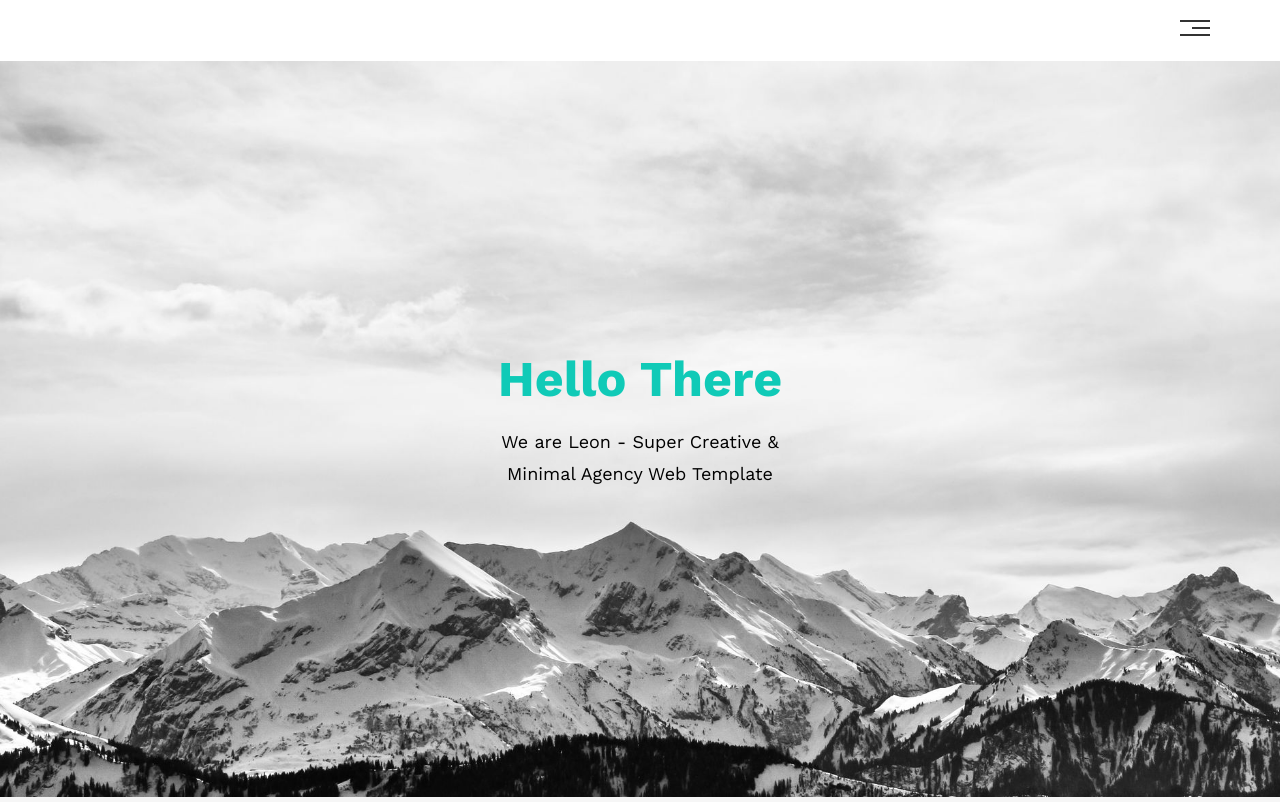
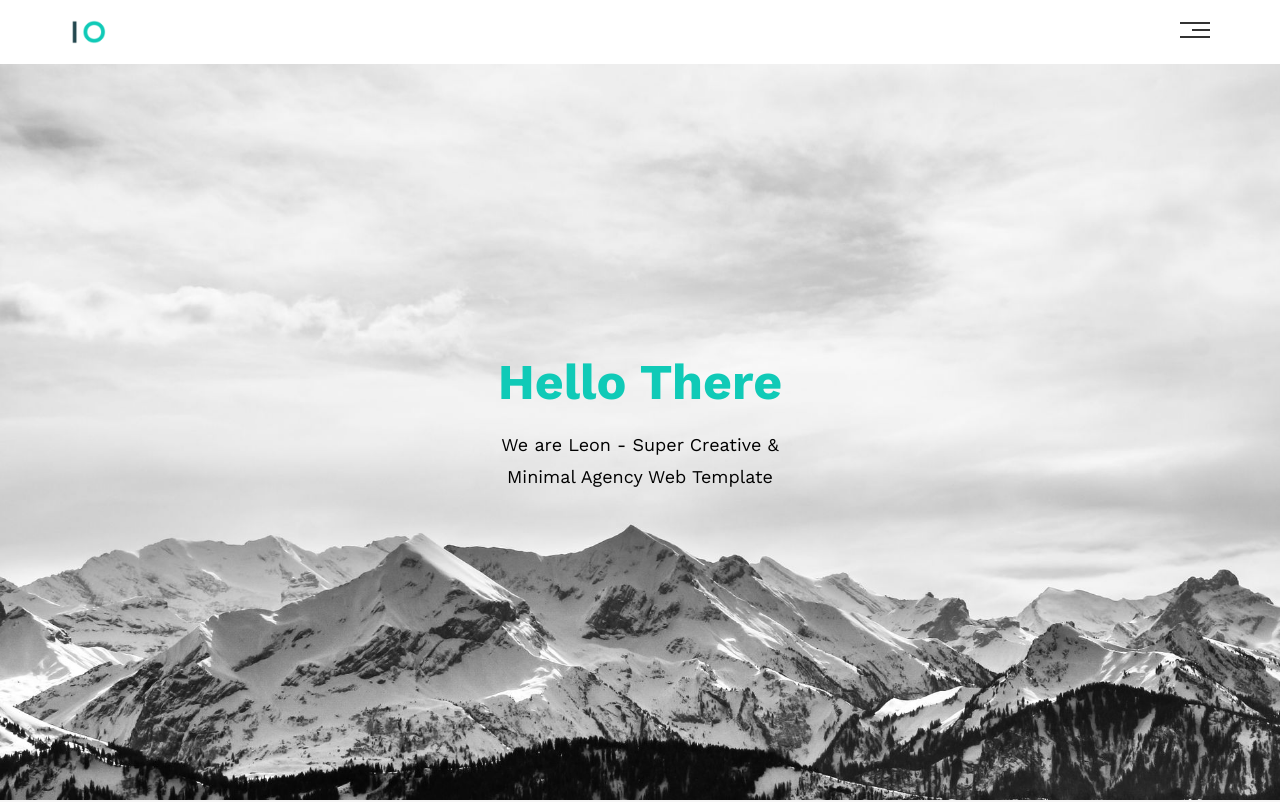
Before and after one commit to iosamadev/HTML_And_CSS_Template_One, a plain HTML site: page index.html in a window 1280 px wide. Shown: the top 802 px of the page. Drawn offline with nearby package versions, Linux system fonts and the light colour scheme.

Commit message:
Update index.html

```diff
--- a/index.html
+++ b/index.html
@@ -23,7 +23,7 @@
     <!-- Start Header -->
     <div class="header">
         <div class="container">
-            <img class="logo" src=".../images/logo.png" alt="">
+            <img class="logo" src="./images/logo.png" alt="">
             <div class="links">
                 <span class="icon">
                     <span></span>
```
